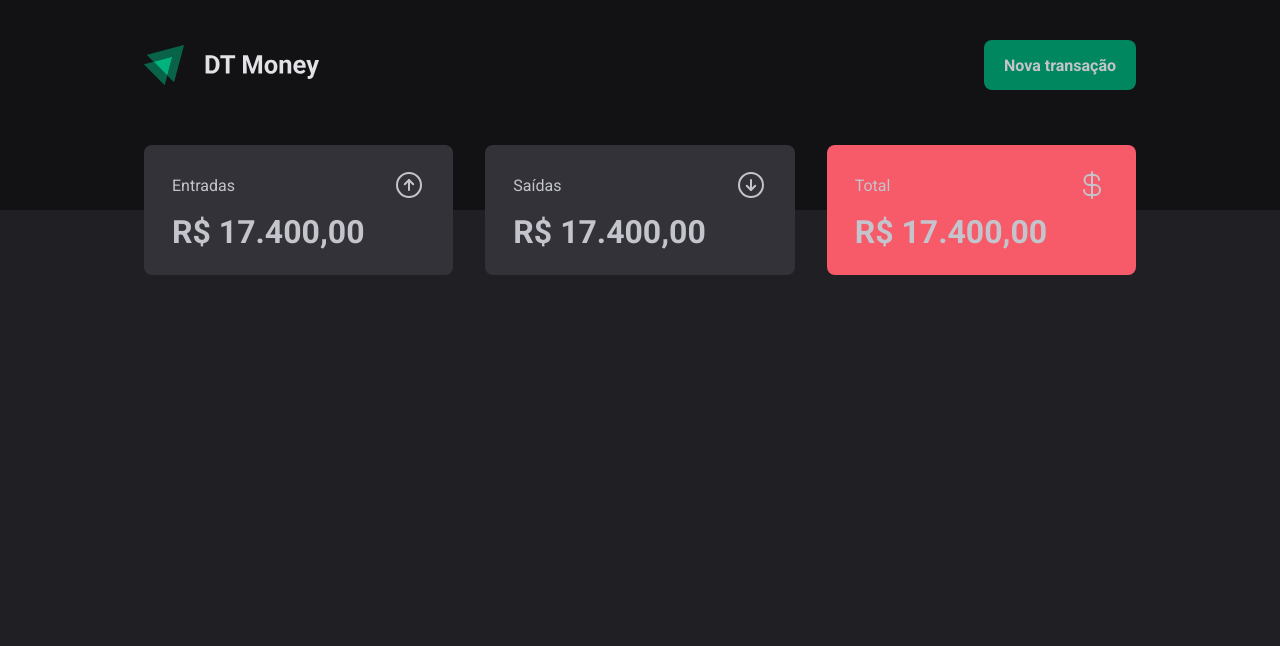
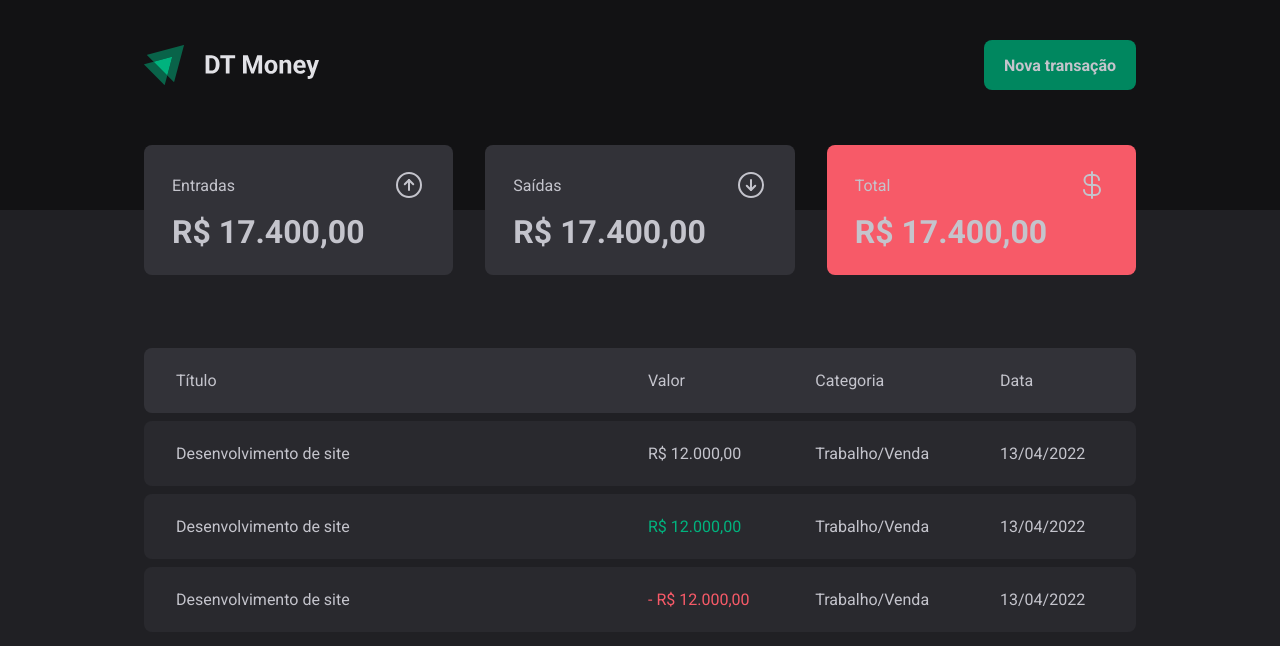
Before and after one commit to HenriqueFerraz27/dt-money, a React (Vite) app: page / in a window 1280 px wide. Shown: the top 646 px of the page. Built offline with nearby package versions, Linux system fonts and the light colour scheme; the HTML template or start-up script is replaced by a standard one.

Commit message:
🏗feat(component): transactions table

```diff
--- a/src/components/Header/styles.ts
+++ b/src/components/Header/styles.ts
@@ -10,7 +10,8 @@ export const HeaderContent = styled.div`
   display: flex;
   justify-content: space-between;
   align-items: center;
-  max-width: 77.5%;
+  max-width: 1440px;
+  width: 77.5%;
   margin: auto;
 `
 
--- /dev/null
+++ b/src/components/TransactionsTable/index.tsx
@@ -0,0 +1,36 @@
+import * as S from './styles'
+
+export const TransactionsTable = () => {
+  return (
+    <S.TransactionsTable>
+      <thead>
+        <tr>
+          <td>Título</td>
+          <td>Valor</td>
+          <td>Categoria</td>
+          <td>Data</td>
+        </tr>
+      </thead>
+      <tbody>
+        <tr>
+          <td>Desenvolvimento de site</td>
+          <td>R$ 12.000,00</td>
+          <td>Trabalho/Venda</td>
+          <td>13/04/2022</td>
+        </tr>
+        <tr>
+          <td>Desenvolvimento de site</td>
+          <S.PriceType type='income'>R$ 12.000,00</S.PriceType>
+          <td>Trabalho/Venda</td>
+          <td>13/04/2022</td>
+        </tr>
+        <tr>
+          <td>Desenvolvimento de site</td>
+          <S.PriceType type='outcome'>- R$ 12.000,00</S.PriceType>
+          <td>Trabalho/Venda</td>
+          <td>13/04/2022</td>
+        </tr>
+      </tbody>
+    </S.TransactionsTable>
+  )
+}
--- /dev/null
+++ b/src/components/TransactionsTable/styles.ts
@@ -0,0 +1,45 @@
+import styled from 'styled-components'
+import { pxToRem } from '../../utils/pxToRem'
+
+export const TransactionsTable = styled.table`
+  width: 100%;
+  border-spacing: 0 ${pxToRem(8)};
+  border-collapse: separate;
+
+  tr {
+    height: ${pxToRem(65)};
+  }
+
+  td {
+    padding: 0 ${pxToRem(8)};
+
+    &:first-child {
+    width: 50%;
+    padding-left: ${pxToRem(32)};
+    border-top-left-radius: ${pxToRem(8)};
+    border-bottom-left-radius: ${pxToRem(8)};
+    }
+
+    &:last-child {
+      padding-right: 0 ${pxToRem(32)};
+      border-top-right-radius: ${pxToRem(8)};
+      border-bottom-right-radius: ${pxToRem(8)};
+    }
+  }
+
+  thead tr {
+    background-color: ${({ theme }) => theme.colors.base.shape[100]};
+  }
+
+  tbody tr {
+    background-color: ${({ theme }) => theme.colors.base.shape[200]};
+  }
+`
+
+interface PriceTypeProps {
+  type: 'income' | 'outcome'
+}
+
+export const PriceType = styled.td<PriceTypeProps>`
+  color: ${({ theme, type }) => type === 'income' ? theme.colors.brand[100] : theme.colors.red[200]};
+`
--- a/src/components/index.ts
+++ b/src/components/index.ts
@@ -1,2 +1,3 @@
 export * from './Header'
 export * from './Summary'
+export * from './TransactionsTable'
--- a/src/pages/Transactions/index.tsx
+++ b/src/pages/Transactions/index.tsx
@@ -1,4 +1,4 @@
-import { Header, Summary } from '../../components'
+import { Header, Summary, TransactionsTable } from '../../components'
 import * as S from './styles'
 
 function Transactions() {
@@ -7,6 +7,7 @@ function Transactions() {
       <Header />
       <S.TransactionsMain>
         <Summary />
+        <TransactionsTable />
       </S.TransactionsMain>
     </>
   )
--- a/src/pages/Transactions/styles.ts
+++ b/src/pages/Transactions/styles.ts
@@ -1,6 +1,7 @@
 import styled from 'styled-components';
 
 export const TransactionsMain = styled.main`
-  max-width: 77.5%;
+  max-width: 1440px;
+  width: 77.5%;
   margin: auto;
 `
```
